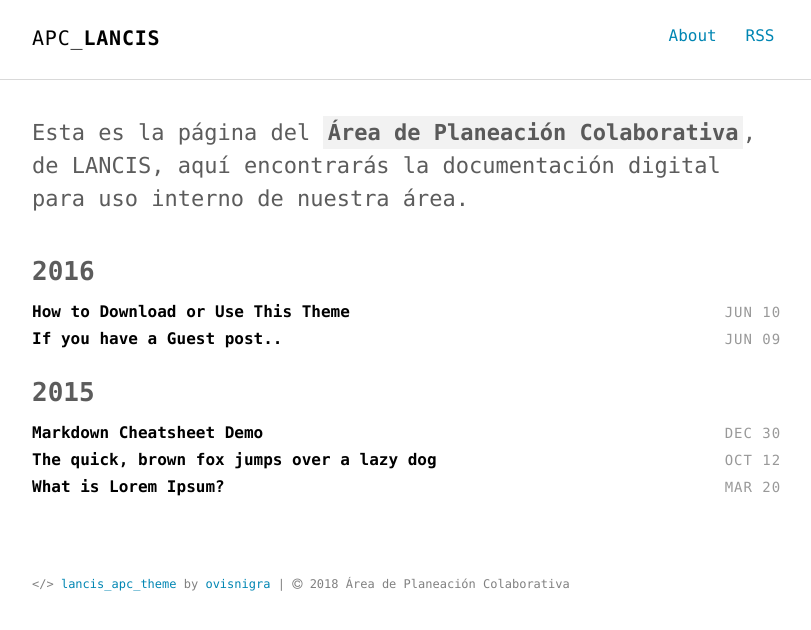
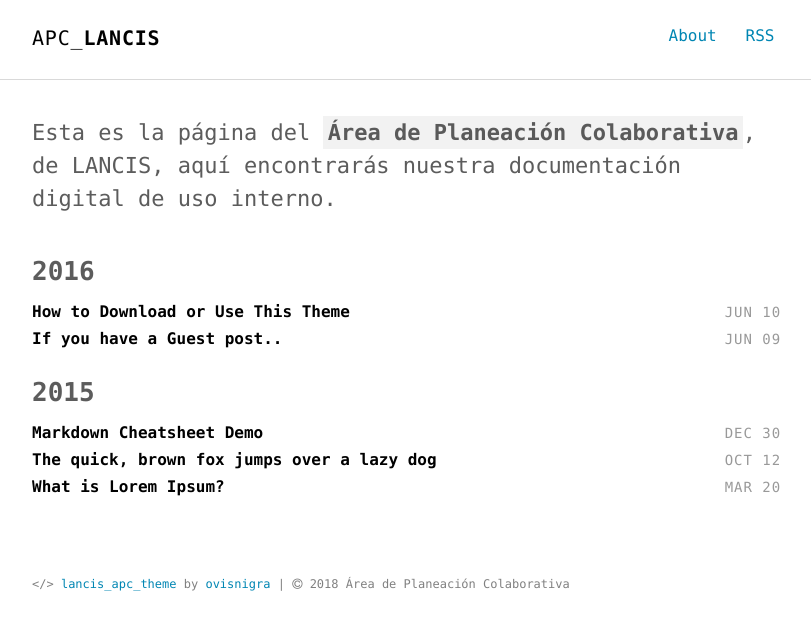
Before and after one commit to lancis-apc/web_apc_v0, a Jekyll site: the page built from index.html, in a window 1280 px wide. Shown: the top 630 px of the page, without its empty margins (232-1043 px from the left). Built offline with Jekyll 4.4.1, drawn with Linux system fonts in a browser that asks for light colours.

Commit message:
update intro

```diff
--- a/_includes/intro.html
+++ b/_includes/intro.html
@@ -1,5 +1,5 @@
 <section class="intro">
   <div class="container">
-    <p class="lead">Esta es la página del <strong class="author-name" itemprop="name">{{ site.author.name }}</strong>, de LANCIS, aquí encontrarás la documentación digital para uso interno de nuestra área.
+    <p class="lead">Esta es la página del <strong class="author-name" itemprop="name">{{ site.author.name }}</strong>, de LANCIS, aquí encontrarás nuestra documentación digital de uso interno.
   </div>
 </section>
```
